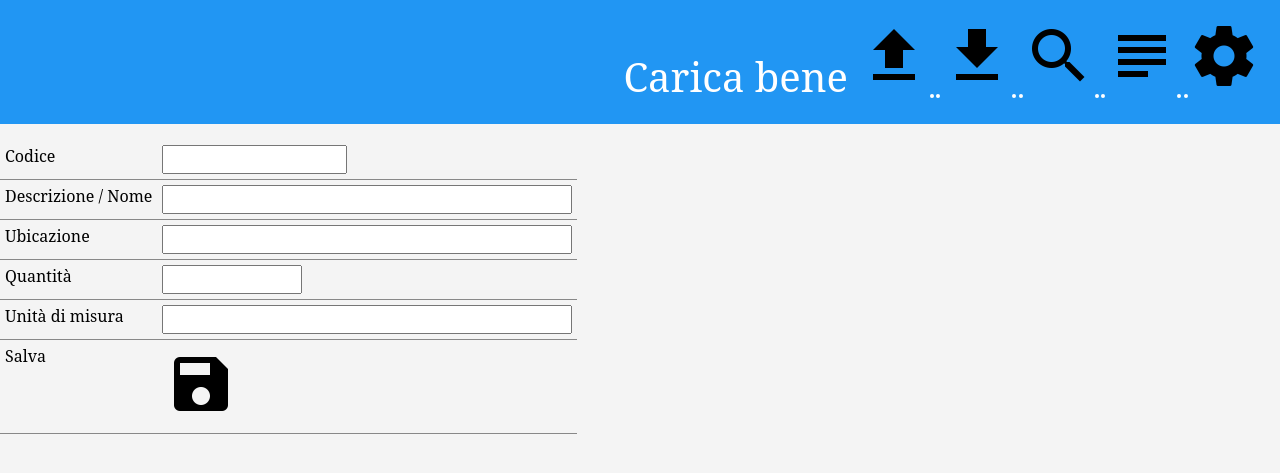
After one commit to carlominucci/magazzinus, a PHP site: page /add.php in a window 1280 px wide. The commit adds this page. Shown: the top 473 px of the page. Run offline with PHP 8.4, Linux system fonts and the light colour scheme.

Commit message:
ho aggiunto un'icona e la pagina per caricare la roba

```diff
--- /dev/null
+++ b/add.php
@@ -0,0 +1,69 @@
+<?php include "config.php"; ?>
+<!DOCTYPE html>
+<html lang="it">
+	<head>
+		<meta charset=utf-8>
+		<title><?php echo $title; ?></title></head>
+		<link rel="stylesheet" type="text/css" media="screen" href="style.css" />
+	</head>
+<body>
+		<div class="titolo">
+			Carica bene
+			<?php include "menu.php"; ?>
+		</div>
+<form action="add.php" method="post">
+	<p class="tabella">
+		<table>
+			<tr>
+				<td>Codice</td>
+				<td>
+					<acronym title="Inserisci l'eventuale codice del bene.">
+						<input type="text" name"cod" size="15" />
+					</acronym>
+				</td>
+			</tr>
+			<tr>
+				<td>Descrizione / Nome</td>
+				<td>
+					<acronym title="Inserisci il nome del bene.">
+						<input type="text" name="name" size="40" />
+					</acronym>
+				</td>
+			</tr>
+			<tr>
+				<td>Ubicazione</td>
+				<td>
+					<acronym title="Inserisci l'ubicazione del bene.">
+						<input type="text" name="loc" size="40" />
+					</acronym>
+				</td>
+			</tr>
+			<tr>
+				<td>Quantità</td>
+				<td>
+					<acronym title="Inserisci la quantità numerica del bene">
+						<input type="text" name="quantity" size="10" />
+					<acronym>
+				</td>
+			</tr>
+			<tr>
+				<td>Unità di misura</td>
+				<td>
+					<acronym title="Inserisci l'unità di misura">
+						<input type="text" name="unit" size="40"/>
+					</acronym>
+				</td>
+			</tr>
+			<tr>
+				<td>Salva</td>
+				<td>
+					<acronym title="Aggiungi bene">
+						<input type="image" src="img/save.png" alt="Aggiungi">
+					</acronym>
+				</td>
+			</tr>
+
+		</table>
+	</form>
+</body>
+</html>
--- a/menu.php
+++ b/menu.php
@@ -1,6 +1,6 @@
 
 <acronym title="Carico">
-	<a href="carico.php">
+	<a href="add.php">
 		<img src="img/add.png" alt="Carico" />
 	</a>
 </acronym>
```
Also changed, not shown: img/save.png (added).
